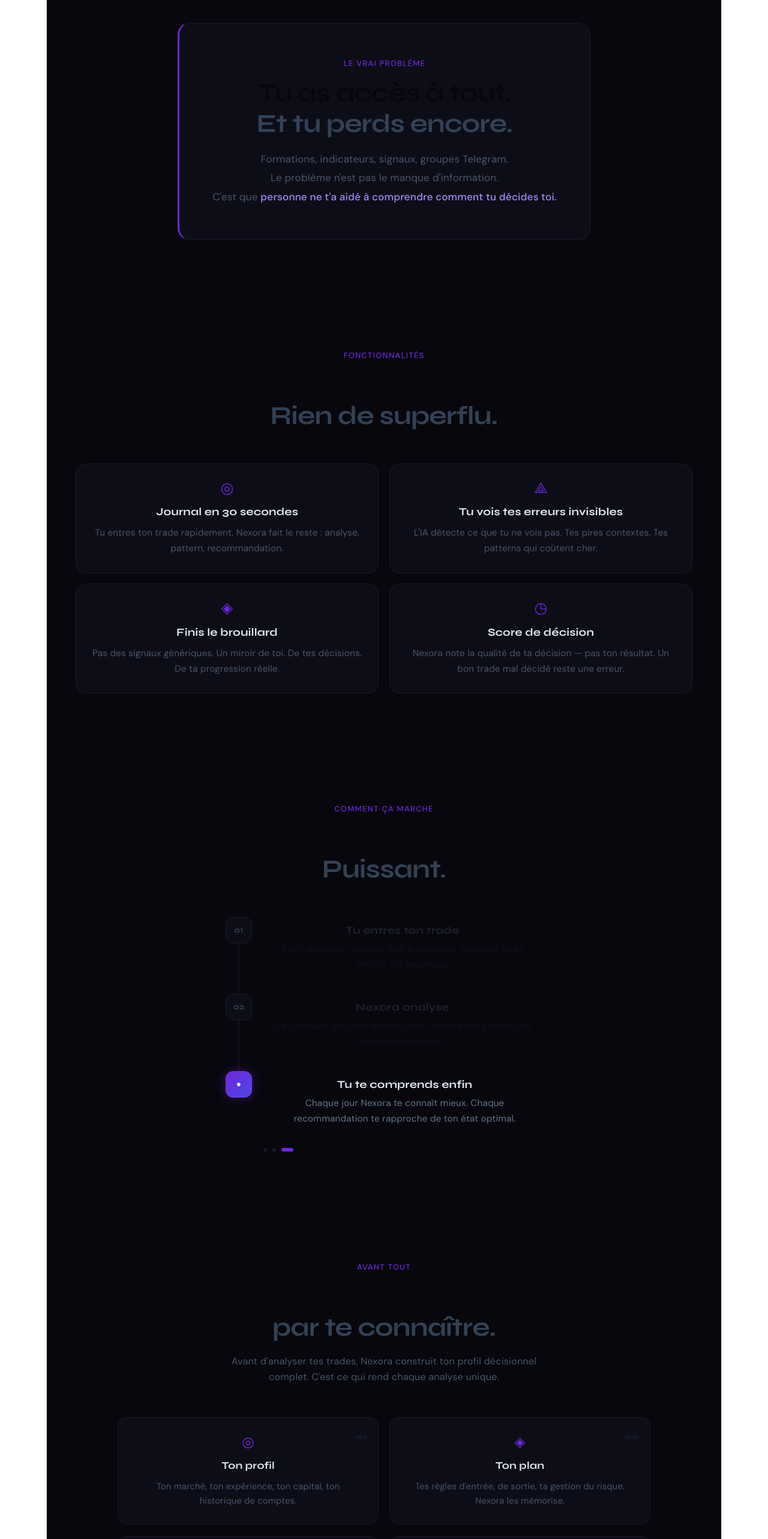
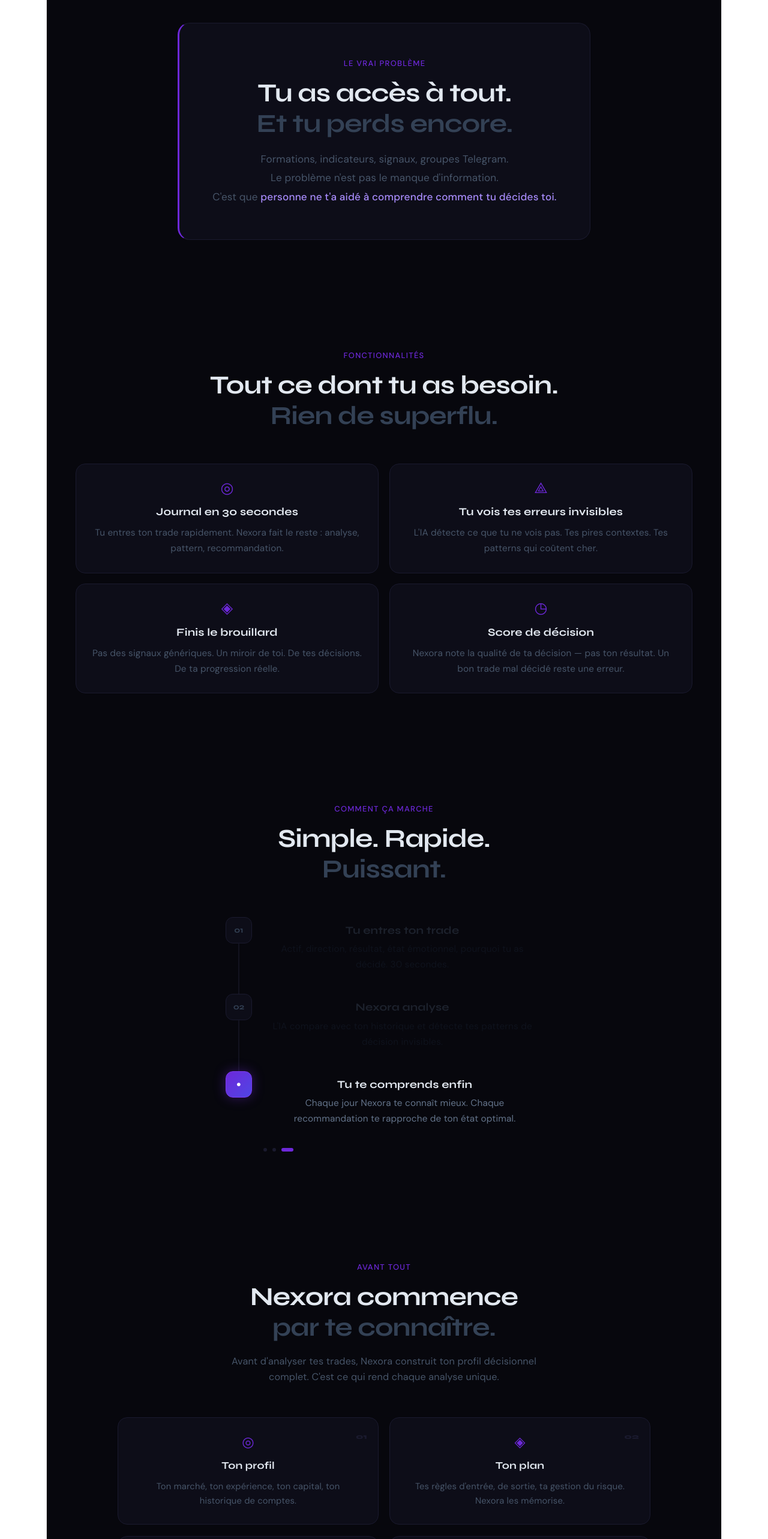
Before and after one commit to gohan974/nexora, a React (Vite) app: page / in a window 1280 px wide. Shown: the part 1360-3926 px from the top of the page at 60% size. Built offline with nearby package versions, Linux system fonts and the light colour scheme.

Commit message:
fix tous les titres invisibles sur android

```diff
--- a/src/App.jsx
+++ b/src/App.jsx
@@ -253,7 +253,7 @@ export default function NexoraLanding() {
         <FadeIn>
           <div style={{ background: "#0d0d18", border: "1px solid #1a1a2e", borderLeft: "3px solid #6d28d9", borderRadius: 20, padding: isMobile ? "1.75rem" : "3rem" }}>
             <p style={S.label}>LE VRAI PROBLÈME</p>
-            <h2 style={S.h2}>Tu as accès à tout.<br /><span style={{ color: "#334155" }}>Et tu perds encore.</span></h2>
+            <h2 style={S.h2}><span style={{ color: "#e2e8f0" }}>Tu as accès à tout.</span><br /><span style={{ color: "#334155" }}>Et tu perds encore.</span></h2>
             <p style={{ color: "#475569", lineHeight: 1.85, fontSize: "0.95rem" }}>
               Formations, indicateurs, signaux, groupes Telegram.<br />
               Le problème n'est pas le manque d'information.<br />
@@ -267,7 +267,7 @@ export default function NexoraLanding() {
       <section style={S.section()}>
         <FadeIn style={{ textAlign: "center", marginBottom: "3rem" }}>
           <p style={S.label}>FONCTIONNALITÉS</p>
-          <h2 style={S.h2}>Tout ce dont tu as besoin.<br /><span style={{ color: "#334155" }}>Rien de superflu.</span></h2>
+          <h2 style={S.h2}><span style={{ color: "#e2e8f0" }}>Tout ce dont tu as besoin.</span><br /><span style={{ color: "#334155" }}>Rien de superflu.</span></h2>
         </FadeIn>
         <div style={{ display: "grid", gridTemplateColumns: isMobile ? "1fr" : "repeat(2,1fr)", gap: "1rem" }}>
           {features.map((f, i) => (
@@ -286,7 +286,7 @@ export default function NexoraLanding() {
       <section style={S.section(600)}>
         <FadeIn>
           <p style={S.label}>COMMENT ÇA MARCHE</p>
-          <h2 style={{ ...S.h2, marginBottom: "3rem" }}>Simple. Rapide.<br /><span style={{ color: "#334155" }}>Puissant.</span></h2>
+          <h2 style={{ ...S.h2, marginBottom: "3rem" }}><span style={{ color: "#e2e8f0" }}>Simple. Rapide.</span><br /><span style={{ color: "#334155" }}>Puissant.</span></h2>
         </FadeIn>
         <StepsIndicator steps={steps} />
       </section>
@@ -295,7 +295,7 @@ export default function NexoraLanding() {
       <section style={S.section(960)}>
         <FadeIn style={{ textAlign: "center", marginBottom: "3rem" }}>
           <p style={S.label}>AVANT TOUT</p>
-          <h2 style={S.h2}>Nexora commence<br /><span style={{ color: "#334155" }}>par te connaître.</span></h2>
+          <h2 style={S.h2}><span style={{ color: "#e2e8f0" }}>Nexora commence</span><br /><span style={{ color: "#334155" }}>par te connaître.</span></h2>
           <p style={{ color: "#475569", fontSize: "0.9rem", maxWidth: 520, margin: "0 auto" }}>Avant d'analyser tes trades, Nexora construit ton profil décisionnel complet. C'est ce qui rend chaque analyse unique.</p>
         </FadeIn>
 
@@ -333,7 +333,7 @@ export default function NexoraLanding() {
       <section style={S.section(960)}>
         <FadeIn style={{ textAlign: "center", marginBottom: "3rem" }}>
           <p style={S.label}>LE JOURNAL — 30 SECONDES</p>
-          <h2 style={S.h2}>Tu remplis ça.<br /><span style={{ color: "#334155" }}>Nexora fait le reste.</span></h2>
+          <h2 style={S.h2}><span style={{ color: "#e2e8f0" }}>Tu remplis ça.</span><br /><span style={{ color: "#334155" }}>Nexora fait le reste.</span></h2>
           <p style={{ color: "#475569", fontSize: "0.9rem" }}>Voici exactement ce qu'on te demande après chaque trade.</p>
         </FadeIn>
 
@@ -417,7 +417,7 @@ export default function NexoraLanding() {
       <section style={S.section(960)}>
         <FadeIn style={{ textAlign: "center", marginBottom: "3rem" }}>
           <p style={S.label}>APERÇU DU PRODUIT</p>
-          <h2 style={S.h2}>Finis le brouillard.<br /><span style={{ background: "linear-gradient(135deg,#a78bfa,#6366f1)", backgroundClip: "text", WebkitBackgroundClip: "text", color: "transparent", WebkitTextFillColor: "transparent" }}>Comprends tes décisions.</span></h2>
+          <h2 style={S.h2}><span style={{ color: "#e2e8f0" }}>Finis le brouillard.</span><br /><span style={{ background: "linear-gradient(135deg,#a78bfa,#6366f1)", backgroundClip: "text", WebkitBackgroundClip: "text", color: "transparent", WebkitTextFillColor: "transparent" }}>Comprends tes décisions.</span></h2>
           <p style={{ color: "#475569", fontSize: "0.9rem" }}>Pas des signaux. Pas des prédictions. Un miroir de toi.</p>
         </FadeIn>
 
@@ -553,7 +553,7 @@ export default function NexoraLanding() {
           <div style={{ background: "#0d0d18", border: "1px solid #1a1a2e", borderRadius: 20, padding: isMobile ? "1.75rem" : "3rem", textAlign: "center" }}>
             <p style={{ ...S.label, textAlign: "center" }}>CE QUE NEXORA RÉVÈLE</p>
             <h2 style={{ ...S.h2, marginBottom: "2rem" }}>
-              "Tu pensais être mauvais en trading."<br />
+              <span style={{ color: "#e2e8f0" }}>"Tu pensais être mauvais en trading."</span><br />
               <span style={{ color: "#475569" }}>"En réalité, tu trades bien…</span><br />
               <span style={{ background: "linear-gradient(135deg,#a78bfa,#6366f1)", backgroundClip: "text", WebkitBackgroundClip: "text", color: "transparent", WebkitTextFillColor: "transparent" }}>mais au mauvais moment."</span>
             </h2>
@@ -593,7 +593,7 @@ export default function NexoraLanding() {
         <div style={{ position: "absolute", top: "50%", left: "50%", transform: "translate(-50%,-50%)", width: 600, height: 300, borderRadius: "50%", background: "radial-gradient(circle,rgba(109,40,217,.07) 0%,transparent 70%)", pointerEvents: "none" }} />
         <FadeIn>
           <h2 style={{ fontFamily: "'Syne',sans-serif", fontSize: isMobile ? "1.9rem" : "3rem", fontWeight: 800, letterSpacing: "-0.03em", marginBottom: "1rem", position: "relative" }}>
-            Prêt à comprendre<br />
+            <span style={{ color: "#e2e8f0" }}>Prêt à comprendre</span><br />
             <span style={{ background: "linear-gradient(135deg,#a78bfa,#6366f1)", backgroundClip: "text", WebkitBackgroundClip: "text", color: "transparent", WebkitTextFillColor: "transparent" }}>comment tu décides vraiment ?</span>
           </h2>
           <p style={{ color: "#475569", marginBottom: "2.5rem", fontSize: "0.95rem" }}>Accès early bird offert aux 100 premiers.</p>
```
